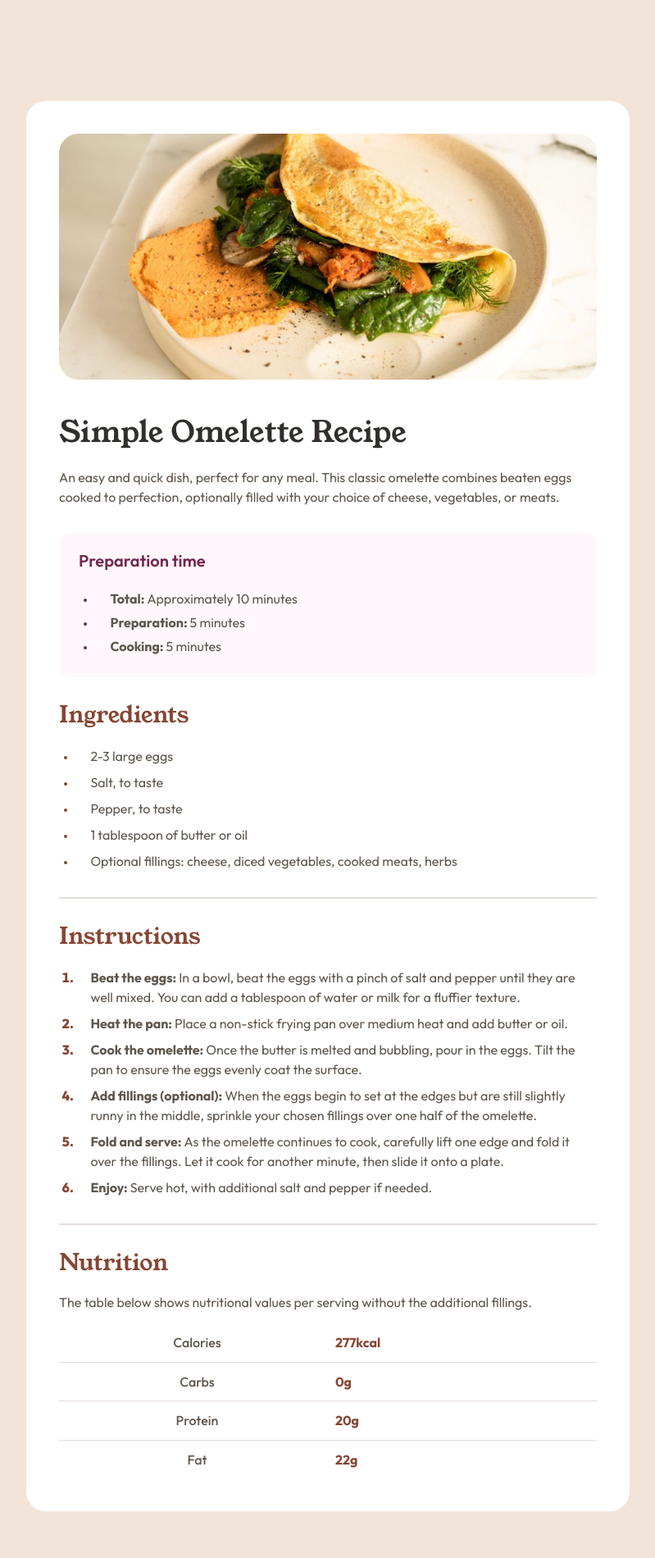
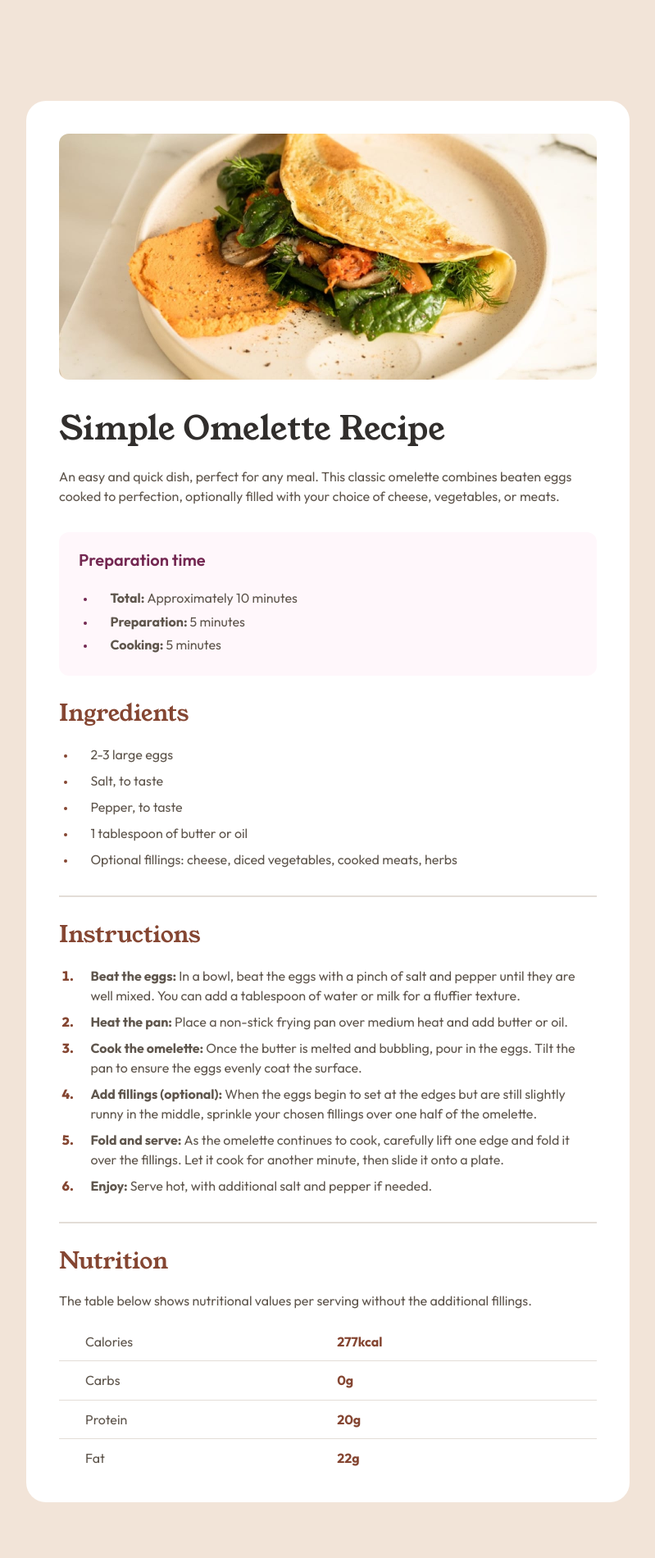
Before and after one commit to MargauxArmanet/Frontend-Mentor-Challenge-Recipe-Page, a plain HTML site: page index.html in a window 1280 px wide. Shown: the top 1900 px of the page at 82% size, without its empty margins (240-1039 px from the left). Drawn offline with Linux system fonts and the light colour scheme.

Commit message:
Quick Fix
Added forgotten styling in main.css.

```diff
--- a/main.css
+++ b/main.css
@@ -58,6 +58,12 @@ h1 {
   margin-bottom: 1.6rem;
 }
 
+@media (min-width: 576px) {
+  h1 {
+    font-size: 2.5em;
+  }
+}
+
 h2 {
   color: var(--highlight-font-color);
   font-size: 1.75em;
@@ -78,9 +84,9 @@ img {
 
 @media (min-width: 576px) {
   img {
-    border-radius: 1.5rem;
+    border-radius: 0.75rem;
     height: 18.75rem;
-    margin-bottom: 2.5rem;
+    margin-bottom: 2.15rem;
   }
 }
 
@@ -145,6 +151,7 @@ table {
   width: 100%;
   line-height: 2.9rem;
   margin-top: 0.9rem;
+  text-align: left;
 }
 
 tr:not(:last-child) {
@@ -152,10 +159,13 @@ tr:not(:last-child) {
 }
 
 th {
-  font-weight: 500;
+  font-weight: 400;
+  padding-left: 2rem;
+  width: 50%;
 }
 
 td {
+  padding-left: 0.7rem;
   color: var(--highlight-font-color);
 }
 
@@ -182,7 +192,7 @@ main {
   .background {
     border-radius: 1.5rem;
     margin: 7.68rem auto 6.3rem;
-    padding: 2.5rem;
+    padding: 2.5rem 2.5rem 1.9rem;
     max-width: 46em;
   }
 
```
